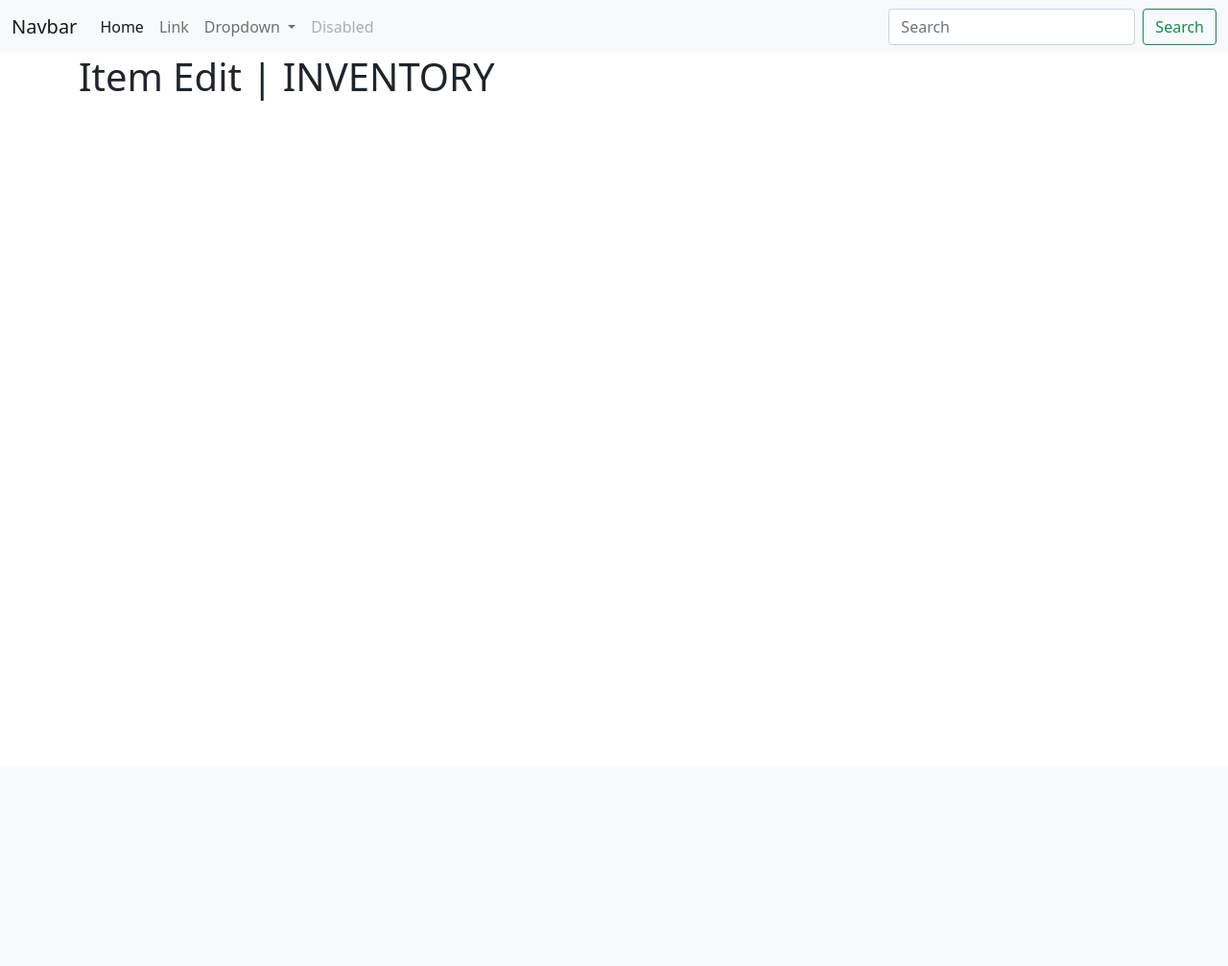
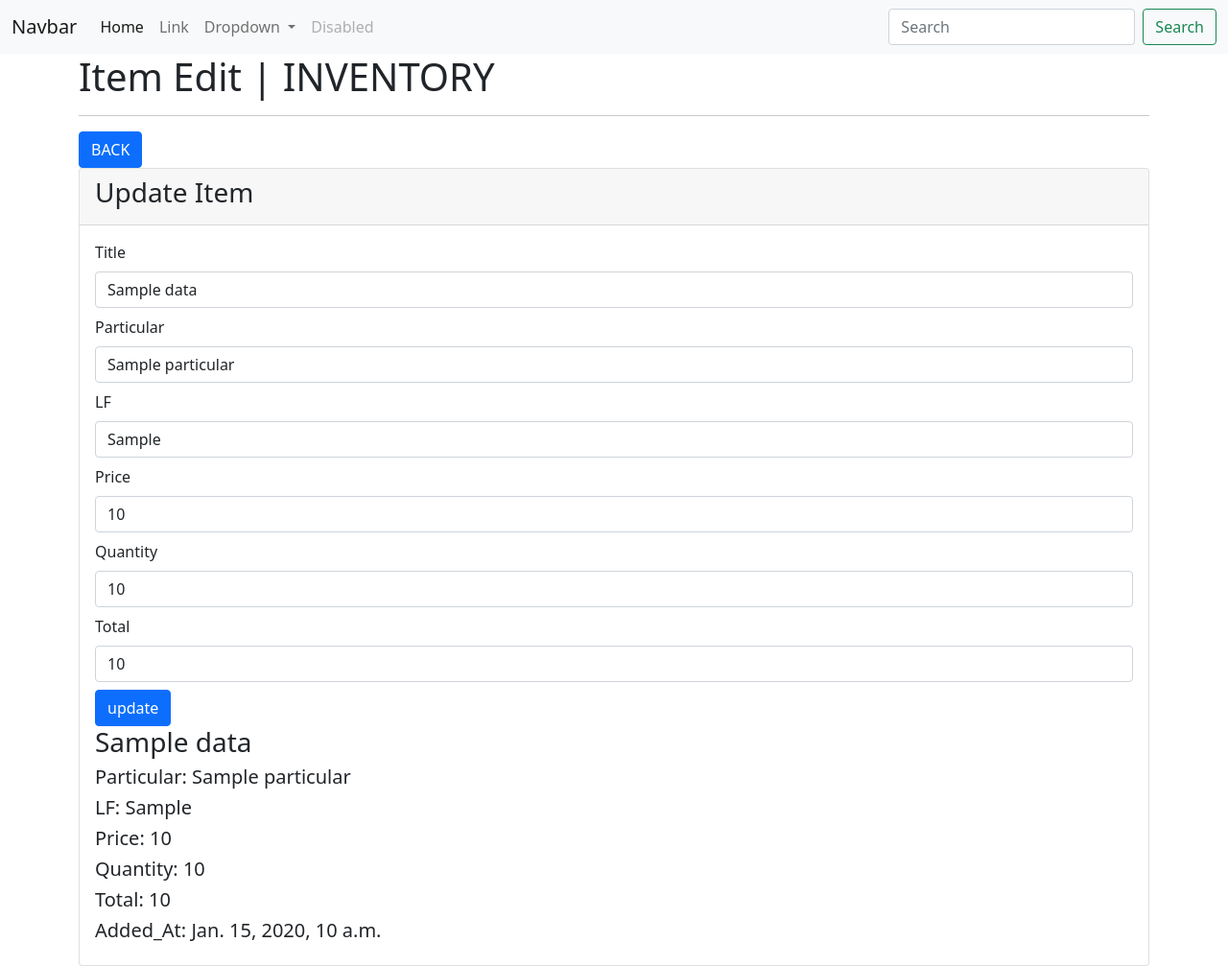
Before and after one commit to sachin56-py/proect_inventory, a Django app: template project_inventory/app_inventory/templates/items/edit.html in a window 1280 px wide. Shown: the whole page at 96% size. Before the commit the page ends 105 px from the top, so only its background shows below. Run offline with Django 3.2, Linux system fonts and the light colour scheme; the template is opened without the code that fills it: most values are stand-ins (such as "Sample title", 1, 10 or a date in 2020).

Commit message:
update the data of items

```diff
--- a/project_inventory/app_inventory/templates/items/edit.html
+++ b/project_inventory/app_inventory/templates/items/edit.html
@@ -7,5 +7,53 @@ Item | EDIT
 {% block body_content %}
 <div class="container">
     <h1>Item Edit | INVENTORY</h1>
+    <hr>
+    <a href="{% url 'items.index' %}" class="btn btn-primary" mb-2>BACK</a>
+    <div class="card">
+        <div class="card-header">
+            <h3>Update Item</h3>
+
+        </div>
+        <div class="card-body">
+            <form action="{% url 'items.update' %}" method="POST">
+                {% csrf_token %}
+                <!--hiding id for the data-->
+                <input type="hidden" name="id" value="{{ data.id }}">
+
+                <div class="form-group mb-2">
+                    <label for="title" class="mb-2">Title</label>
+                    <input type="text" class="form-control" name="title" value="{{ data.title }}">
+                </div>
+                <div class="form-group mb-2">
+                    <label for="particular" class="mb-2">Particular</label>
+                    <input type="text" class="form-control" name="particular" value="{{ data.particular }}">
+                </div>
+                <div class="form-group mb-2">
+                    <label for="lf" class="mb-2">LF</label>
+                    <input type="text" class="form-control" name="lf" value="{{ data.lf }}">
+                </div>
+                <div class="form-group mb-2">
+                    <label for="price" class="mb-2">Price</label>
+                    <input type="text" class="form-control" name="price" value="{{ data.price }}">
+                </div>
+                <div class="form-group mb-2">
+                    <label for="quantity" class="mb-2">Quantity</label>
+                    <input type="text" class="form-control" name="quantity" value="{{ data.quantity }}">
+                </div>
+                <div class="form-group mb-2">
+                    <label for="total" class="mb-2">Total</label>
+                    <input type="number" class="form-control" name="total" value="{{ data.total }}">
+                </div>
+                <input type="submit" class="btn btn-primary" value="update">
+            </form>
+            <h3>{{data.title}}</h3>
+            <h5>Particular: {{data.particular}}</h5>
+            <h5>LF: {{data.lf}}</h5>
+            <h5>Price: {{data.price}}</h5>
+            <h5>Quantity: {{data.quantity}}</h5>
+            <h5>Total: {{data.total}}</h5>
+            <h5>Added_At: {{ data.added_at }}</h5>
+        </div>
+    </div>
 </div>
 {% endblock %}
--- a/project_inventory/app_inventory/templates/items/index.html
+++ b/project_inventory/app_inventory/templates/items/index.html
@@ -25,7 +25,7 @@ Item | INDEX
                         <td>Quantity</td>
                         <td>Total</td>
                         <td>Added_at</td>
-                        <td>Action</td>
+                        <td colspan="3">Action</td>
                     </tr>
                 </thread>
                 <tbody>
--- a/project_inventory/app_inventory/urls.py
+++ b/project_inventory/app_inventory/urls.py
@@ -7,7 +7,8 @@ urlpatterns = [
     path("items/show/<int:id>/", views.item_show, name="items.show"),
     path("items/create/", views.item_create, name="items.create"),
     path("items/edit/<int:id>/", views.item_edit, name="items.edit"),
-    path("item/delete/<int:id>/", views.item_delete, name="items.delete"),
+    path("items/delete/<int:id>/", views.item_delete, name="items.delete"),
+    path("items/update/", views.item_update, name="items.update"),
 
     # users
     path("users/login/", views.user_login, name="users.login"),
```
Also changed, not shown: project_inventory/app_inventory/views.py (+16 -0 lines).
